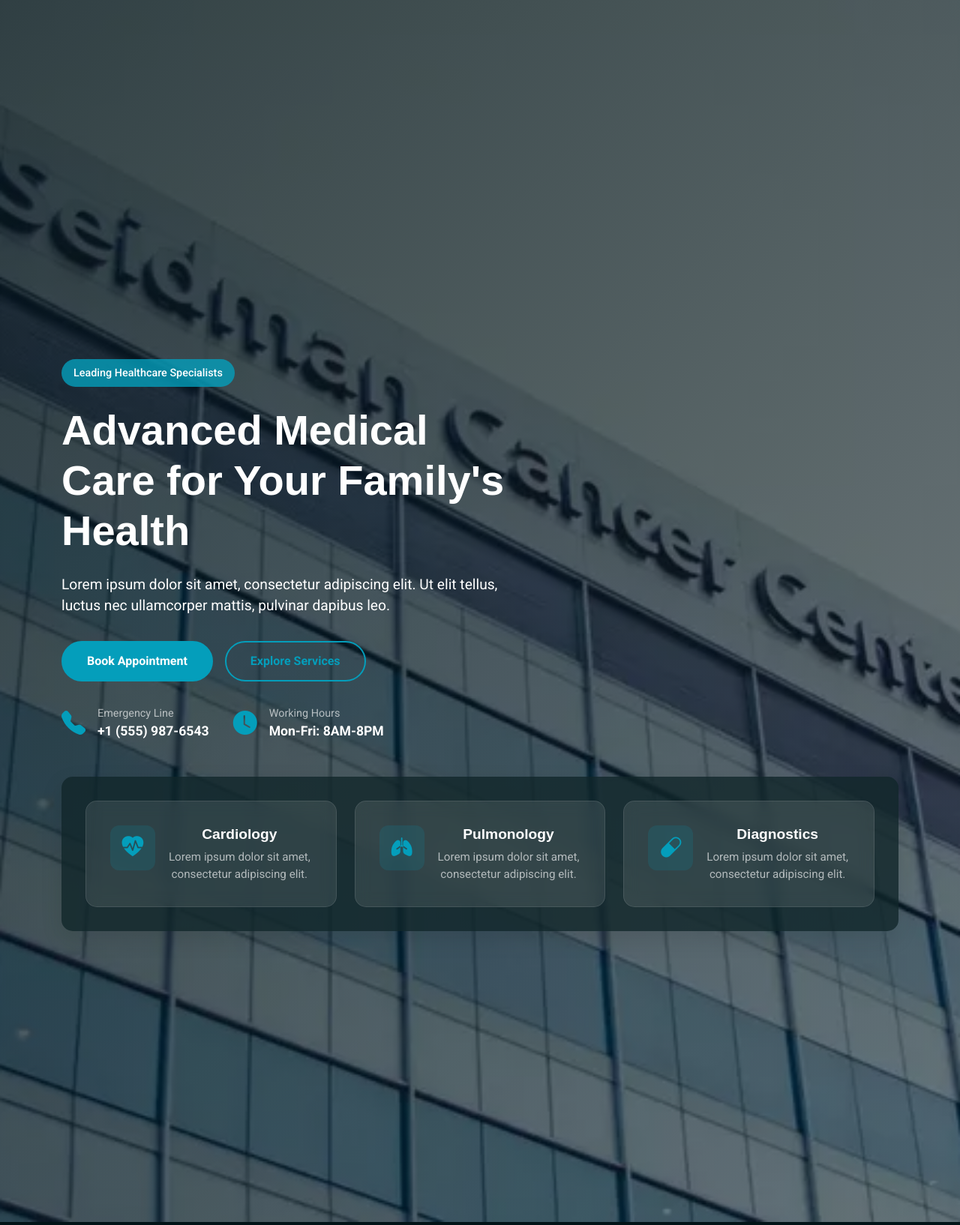
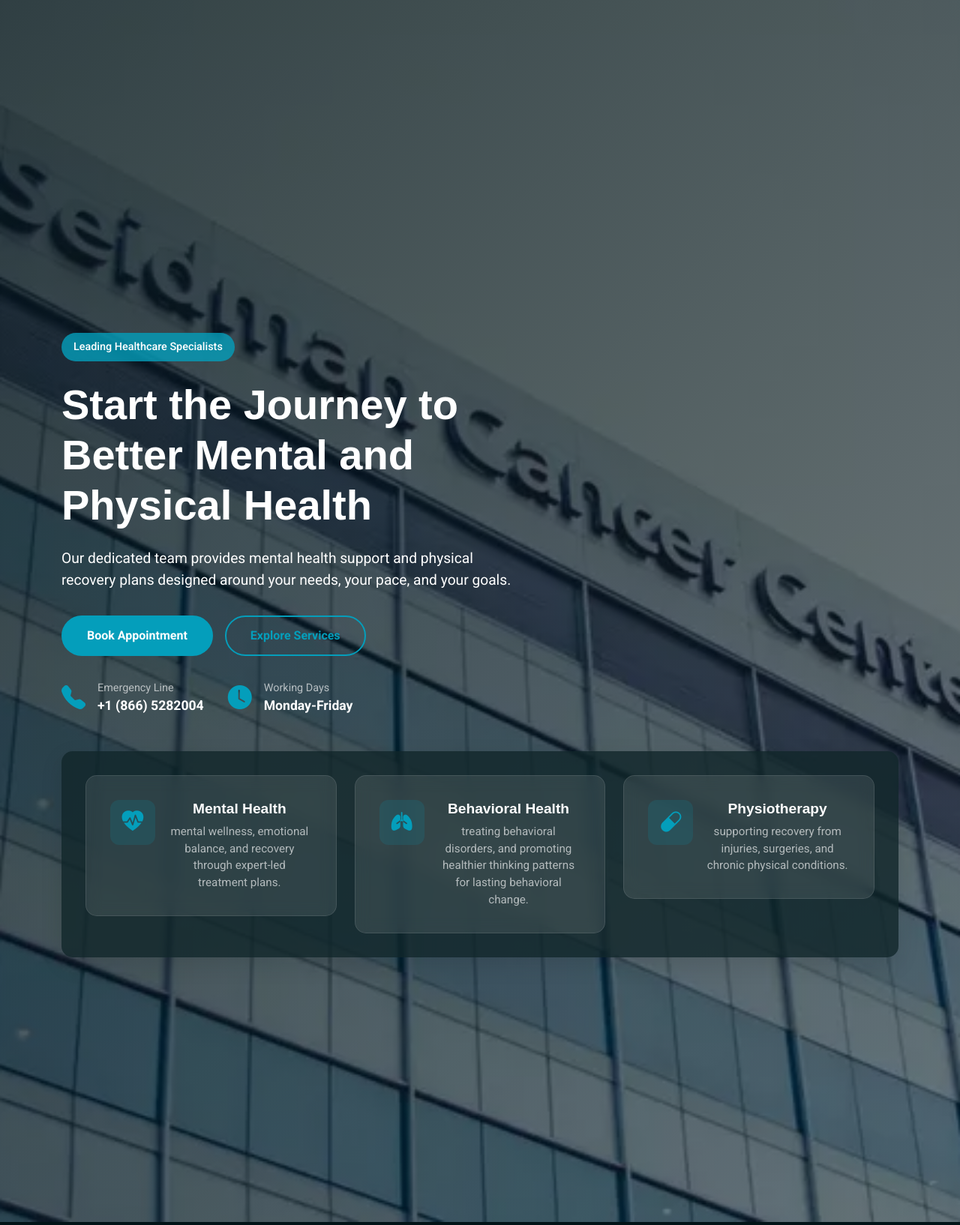
Before and after one commit to nexusameer/Apex, a Django app: template templates/index.html in a window 1280 px wide. Shown: the part 351-1985 px from the top of the page at 75% size. Run offline with Django 3.2, Linux system fonts and the light colour scheme; the template is opened without the code that fills it, so the values that code supplies are empty; some libraries are stand-ins or nearby versions.

Commit message:
code changes

```diff
--- a/templates/index.html
+++ b/templates/index.html
@@ -48,13 +48,10 @@
                     >Leading Healthcare Specialists</span
                   >
                   <h1 data-aos="fade-up" data-aos-delay="200">
-                    Advanced Medical Care for Your Family's Health
+                    Start the Journey to Better Mental and Physical Health
                   </h1>
                   <p data-aos="fade-up" data-aos-delay="250">
-                    Lorem ipsum dolor sit amet, consectetur adipiscing elit. Ut
-                    elit tellus, luctus nec ullamcorper mattis, pulvinar dapibus
-                    leo.
-                  </p>
+Our dedicated team provides mental health support and physical recovery plans designed around your needs, your pace, and your goals.                  </p>
 
                   <div
                     class="cta-group"
@@ -78,14 +75,14 @@
                       <i class="bi bi-telephone-fill"></i>
                       <div class="badge-content">
                         <span>Emergency Line</span>
-                        <strong>+1 (555) 987-6543</strong>
+                        <strong>+1 (866) 5282004</strong>
                       </div>
                     </div>
                     <div class="badge-item">
                       <i class="bi bi-clock-fill"></i>
                       <div class="badge-content">
-                        <span>Working Hours</span>
-                        <strong>Mon-Fri: 8AM-8PM</strong>
+                        <span>Working Days</span>
+                        <strong>Monday-Friday</strong>
                       </div>
                     </div>
                   </div>
@@ -105,9 +102,10 @@
                       <i class="bi bi-heart-pulse-fill"></i>
                     </div>
                     <div class="feature-text">
-                      <h3>Cardiology</h3>
+                      <h3>Mental Health</h3>
                       <p>
-                        Lorem ipsum dolor sit amet, consectetur adipiscing elit.
+                        mental wellness, emotional balance, and recovery through expert-led treatment plans.
+
                       </p>
                     </div>
                   </div>
@@ -123,9 +121,9 @@
                       <i class="bi bi-lungs-fill"></i>
                     </div>
                     <div class="feature-text">
-                      <h3>Pulmonology</h3>
+                      <h3>Behavioral Health</h3>
                       <p>
-                        Lorem ipsum dolor sit amet, consectetur adipiscing elit.
+                         treating behavioral disorders, and promoting healthier thinking patterns for lasting behavioral change.
                       </p>
                     </div>
                   </div>
@@ -141,9 +139,9 @@
                       <i class="bi bi-capsule"></i>
                     </div>
                     <div class="feature-text">
-                      <h3>Diagnostics</h3>
+                      <h3>Physiotherapy</h3>
                       <p>
-                        Lorem ipsum dolor sit amet, consectetur adipiscing elit.
+                        supporting recovery from injuries, surgeries, and chronic physical conditions.
                       </p>
                     </div>
                   </div>
```
